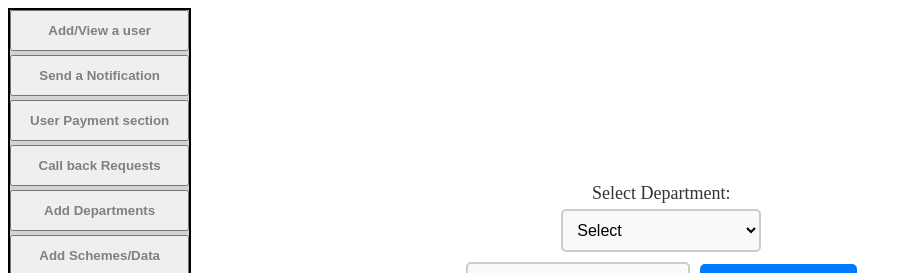
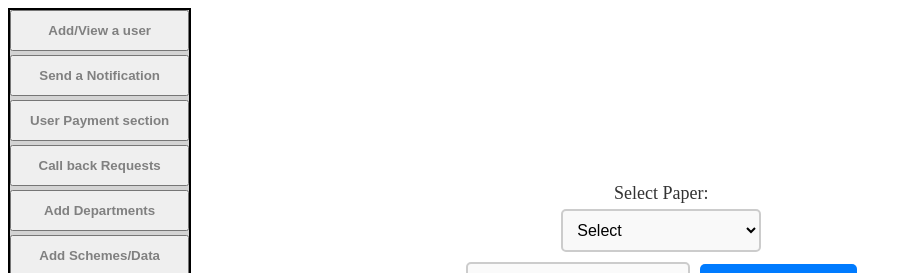
Before and after one commit to pdiveesh/Department-update, a React (Vite) app: page / in a window 1280 px wide. Both pictures are taken after a click on the button "Add Departments". Shown: the top 273 px of the page, without its empty margins (0-912 px from the left). Built offline with nearby package versions, Linux system fonts and the light colour scheme.

Commit message:
some minor change

```diff
--- a/src/components/AddDepartment.jsx
+++ b/src/components/AddDepartment.jsx
@@ -1,6 +1,6 @@
 import React, { useState } from 'react';
 import './DepartmentDropdown.css';
-
+import axios  from 'axios';
 const DepartmentDropdown = ({ onSelect }) => {
   const [selectedOption, setSelectedOption] = useState(null);
   const [newDepartmentName, setNewDepartmentName] = useState('');
@@ -12,8 +12,8 @@ const DepartmentDropdown = ({ onSelect }) => {
   ];
 
   const handleOptionSelect = (option) => {
-    setSelectedOption(option);
-    onSelect(option);
+    setSelectedOption(option); console.log(selectedOption);
+
   };
 
   const handleInputChange = (e) => {
@@ -22,17 +22,20 @@ const DepartmentDropdown = ({ onSelect }) => {
 
   const handleAddDepartment = () => {
     if (newDepartmentName.trim() !== '') {
-      onSelect(newDepartmentName);
+      const result = axios.post("localhost:8080/add_department",{option: selectedOption,Department: newDepartmentName});
+    console.log(result);
+
       setSelectedOption(null);
       setNewDepartmentName('');
     }
+
   };
 
   return (
     <div className="dropdown-container">
-      <label className="dropdown-label" htmlFor="department">Select Department:</label>
+      <label className="dropdown-label" htmlFor="department">Select Paper:</label>
       <select
-        id="department"
+        id="Paper"
         className="dropdown"
         value={selectedOption || ''}
         onChange={(e) => handleOptionSelect(e.target.value)}
@@ -54,7 +57,7 @@ const DepartmentDropdown = ({ onSelect }) => {
         />
         <button
           onClick={handleAddDepartment}
-          disabled={!selectedOption || !newDepartmentName.trim()}
+          disabled={!selectedOption }
         >
           Add Department
         </button>
```
